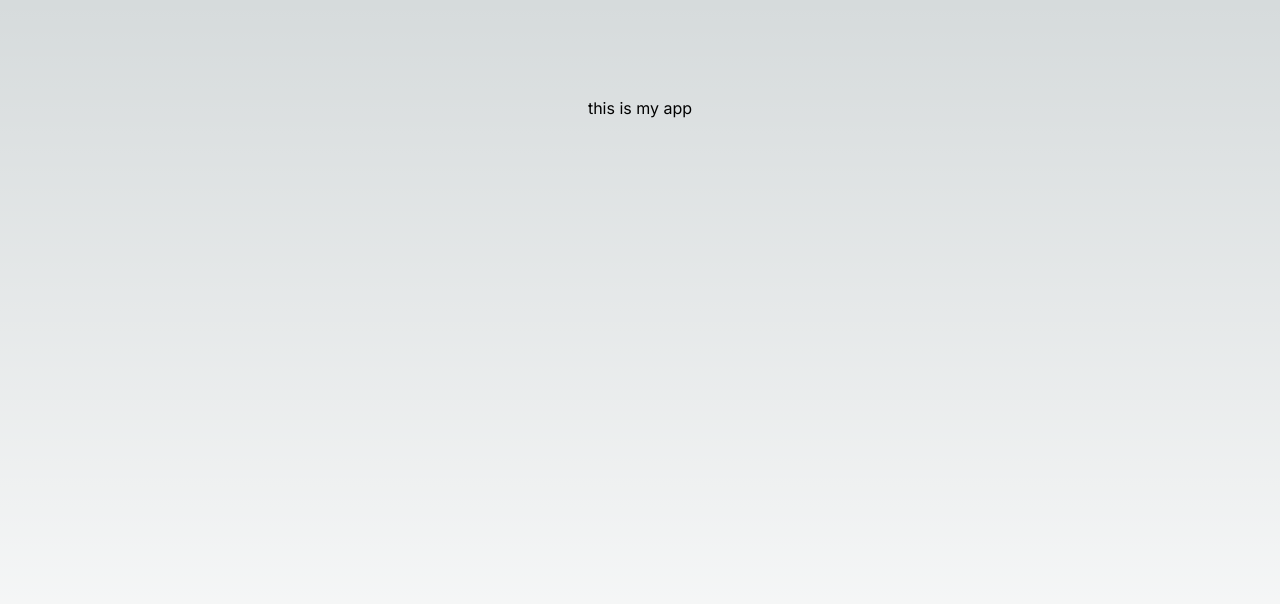
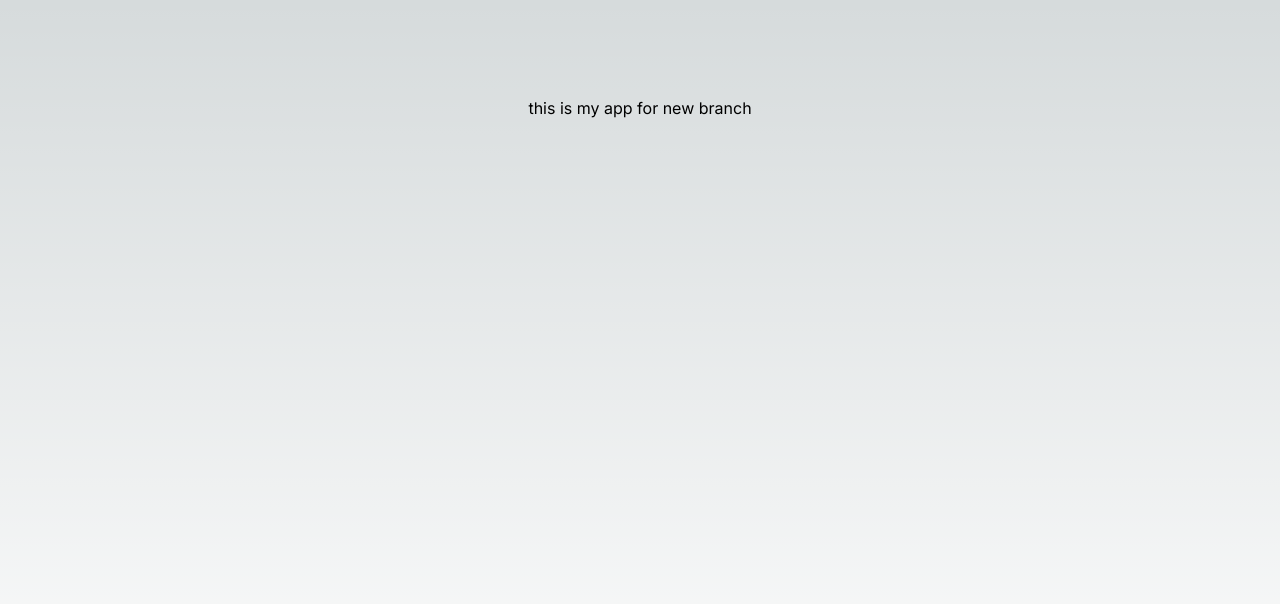
Before and after one commit to zohaibiqbal00/team-work, a Next.js app in the folder my-app/: page / in a window 1280 px wide. Shown: the top 604 px of the page. Built offline with nearby package versions, Linux system fonts and the light colour scheme.

Commit message:
changed title

```diff
--- a/my-app/app/page.tsx
+++ b/my-app/app/page.tsx
@@ -3,7 +3,7 @@ import Image from "next/image";
 export default function Home() {
   return (
     <main className="flex min-h-screen flex-col items-center justify-between p-24">
-      this is my app
+      this is my app for new branch
     </main>
   );
 }
```
